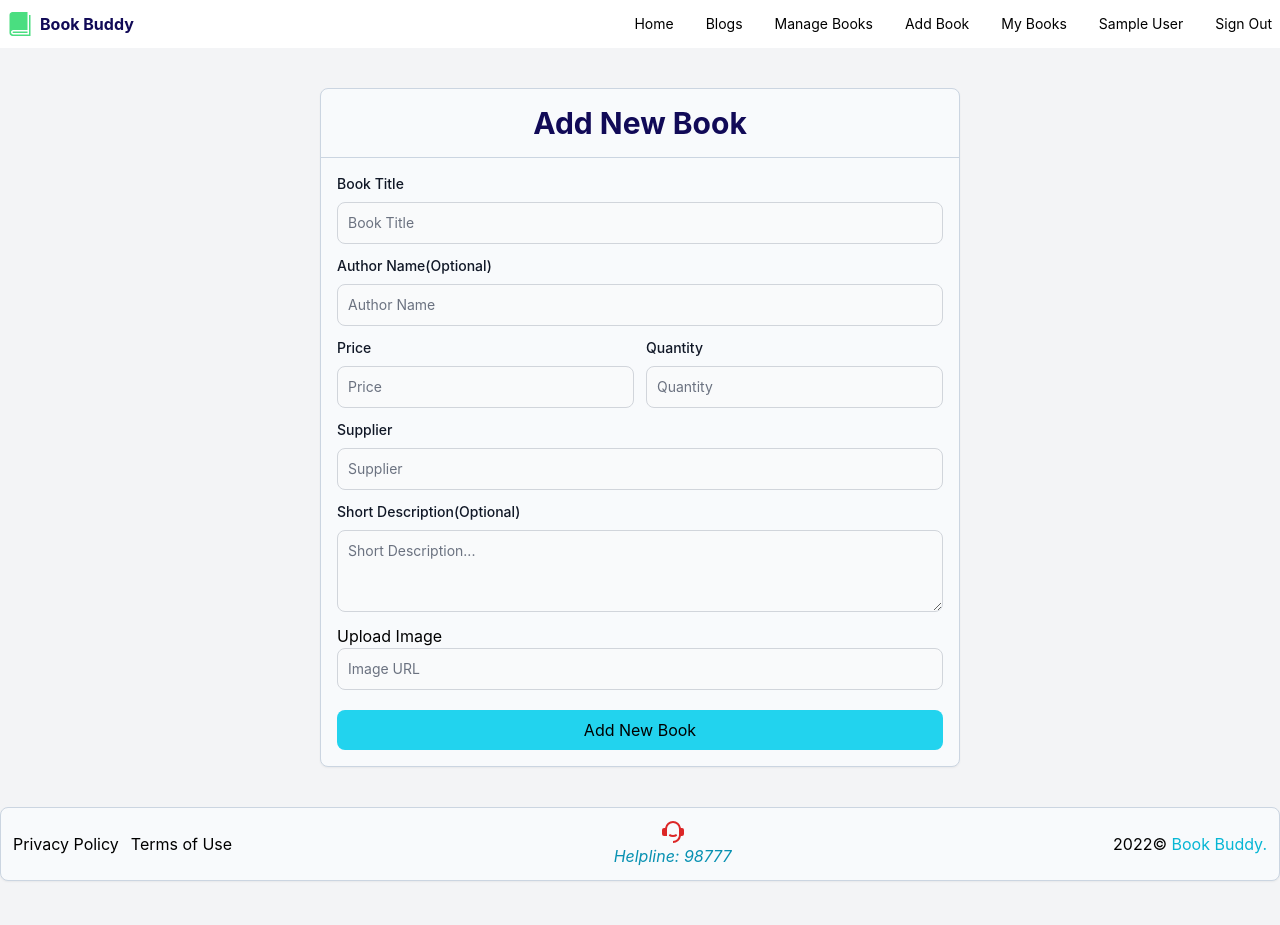
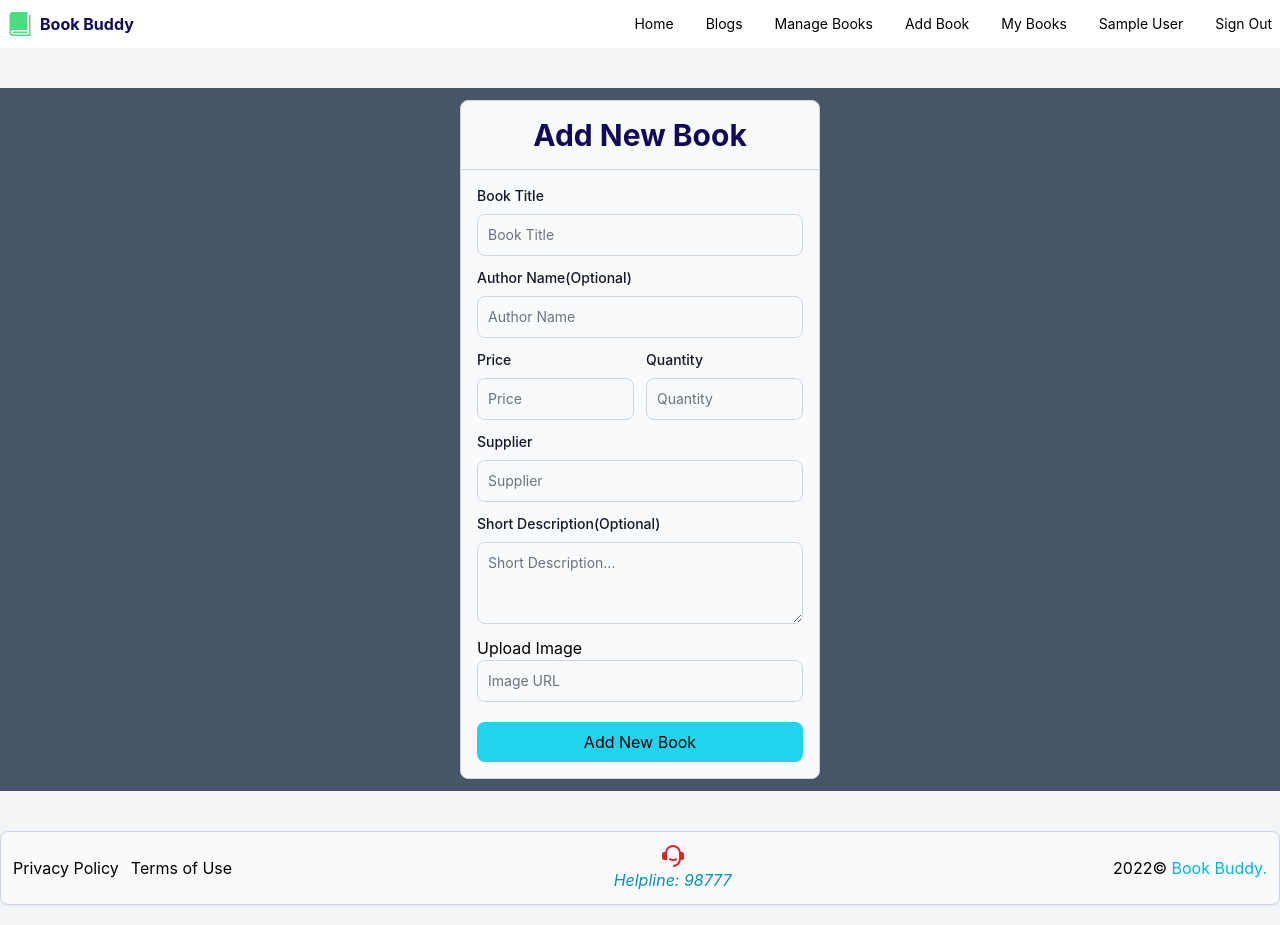
Before and after one commit to SEC-MASUM/book-buddy-client, a React (Create React App) app: page /addInventory in a window 1280 px wide. Before the commit the page ends 901 px from the top, so only its background shows below. Built offline with nearby package versions, Linux system fonts and the light colour scheme; no server answers; sample sign-in values are in the browser's storage.

Commit message:
style : add pading

```diff
--- a/src/Pages/AddInventory/AddInventory.js
+++ b/src/Pages/AddInventory/AddInventory.js
@@ -30,8 +30,9 @@ const AddInventory = () => {
   };
   return (
     <div className="container mx-auto ">
-      <div className="w-full my-10">
-        <div className="min-w-[300px] w-1/2 mx-auto bg-slate-50 shadow-sm border border-slate-300 rounded-lg">
+      <div className="w-full bg-slate-600 my-10">
+        <div className="min-w-[300px] w-96 mx-auto p-3">
+          <div className="  bg-slate-50 shadow-sm border border-slate-300 rounded-lg">
             <h1 className="w-full text-center text-[#110A57] text-3xl font-bold border-b border-slate-300 py-4">
               Add New Book
             </h1>
@@ -160,6 +161,7 @@ const AddInventory = () => {
           </div>
         </div>
       </div>
+    </div>
   );
 };
 
--- a/src/Pages/MyItems/MyItems.js
+++ b/src/Pages/MyItems/MyItems.js
@@ -62,7 +62,7 @@ const MyItems = () => {
 
   return (
     <div className="container mx-auto">
-      <div className="min-w-[300px] w-full my-10">
+      <div className="min-w-[300px] w-full p-3 my-10">
         <h1 className="text-center text-[#110A57] text-3xl font-bold underline mb-5">
           My Items
         </h1>
```
Lines whose indentation alone changed are shown as unchanged.
